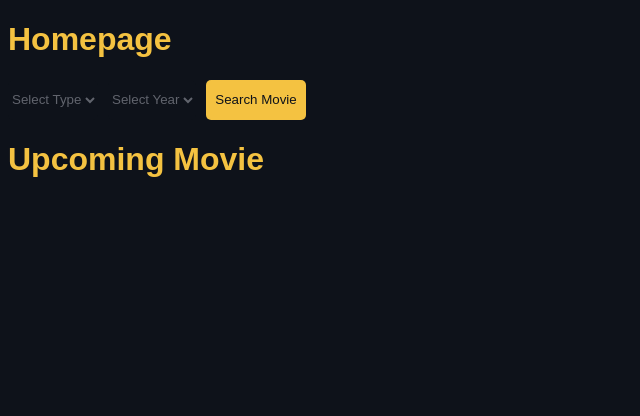
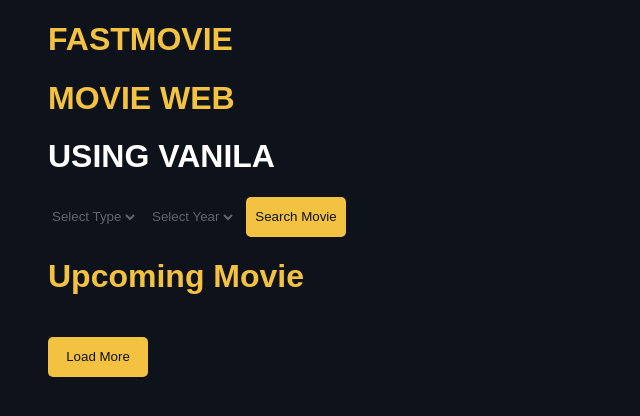
Before and after one commit to ilhamhafizha/list-film-api-js, a plain HTML site: page index.html in a window 1280 px wide. Shown: the whole page, without its empty margins (0-640 px from the left). Drawn offline with Linux system fonts and the light colour scheme; no server answers.

Commit message:
feat(homepage): implement load more functionality and improve movie list rendering

```diff
--- a/components/UI/button/index.js
+++ b/components/UI/button/index.js
@@ -1,11 +1,12 @@
 class Button {
   constructor(props) {
-    const { text, variant, onclick, disabled } = props;
+    const { text, variant, onclick, disabled, className } = props;
     this.handleClick = this.handleClick.bind(this);
     this.variant = variant;
     this.text = text;
     this.onclick = onclick;
     this.disabled = disabled;
+    this.className = className;
   }
 
   handleClick() {
@@ -19,7 +20,7 @@ class Button {
   render() {
     const button = document.createElement("button");
     button.innerHTML = this.text;
-    button.className = `btn btn-${this.variant}`;
+    button.className = `btn btn-${this.variant} ${this.className}`;
     button.disabled = this.disabled;
     button.addEventListener("click", this.handleClick.bind(this));
     return button;
--- a/components/UI/typography/index.js
+++ b/components/UI/typography/index.js
@@ -1,8 +1,9 @@
 class Typography {
   constructor(props) {
-    const { variant, children } = props;
+    const { variant, children, className } = props;
     this.variant = variant;
     this.children = children;
+    this.className = className;
   }
   VARIANTS = {
     h1: "h1",
@@ -16,6 +17,7 @@ class Typography {
 
   render() {
     const TypographyContainer = document.createElement(this.VARIANTS[this.variant]);
+    TypographyContainer.className = this.className;
     TypographyContainer.innerHTML = this.children;
     return TypographyContainer;
   }
--- a/components/container/MovieList/index.js
+++ b/components/container/MovieList/index.js
@@ -1,11 +1,14 @@
+import Button from "../../UI/button/index.js";
 import MovieItem from "../MovieItem/inde.js";
 
 class MovieList {
   constructor(props) {
-    const { movieItems } = props;
+    const { movieItems, loadMoreMovie } = props;
     this.movieItems = movieItems;
     this.movieContainer = document.createElement("div");
+    this.movieWrapper = document.createElement("div");
     this.movieContainer.className = "movie-list";
+    this.loadMoreMovie = loadMoreMovie;
   }
 
   render() {
@@ -17,7 +20,19 @@ class MovieList {
       this.movieContainer.appendChild(movieTitle.render());
     });
 
-    return this.movieContainer;
+    this.movieWrapper.appendChild(this.movieContainer);
+    this.movieWrapper.appendChild(
+      new Button({
+        text: "Load More",
+        variant: "primary",
+        onclick: () => {
+          this.loadMoreMovie();
+        },
+        className: "load-more",
+      }).render()
+    );
+
+    return this.movieWrapper;
   }
 }
 
--- a/components/pages/homepage/index.js
+++ b/components/pages/homepage/index.js
@@ -11,6 +11,7 @@ class Homepage {
       FilterType: "",
       FilterYear: "",
       movieList: [],
+      page: 1,
     };
     this.homeContainer = document.createElement("div");
     this.init();
@@ -26,29 +27,52 @@ class Homepage {
     this.render();
   }
 
-  getDataMovie() {
+  getDataMovie(pageParam = 1, type = "get") {
     this.setState({ isLoading: true });
-    let urlPath = "titles/x/upcoming?limit=4";
+    const page = type === "get" ? 1 : pageParam;
+    let urlPath = `titles/x/upcoming?limit=4&page=${page}`;
 
     // add params
     if (this.state.FilterType !== "") {
       urlPath += `&titleType=${this.state.FilterType}`;
-    } else if (this.state.FilterYear !== "") {
+    }
+    if (this.state.FilterYear !== "") {
       urlPath += `&year=${this.state.FilterYear}`;
     }
 
-    fetchApi("GET", urlPath).then((data) => {
-      this.setState({
-        movieList: data.results,
+    fetchApi("GET", urlPath)
+      .then((data) => {
+        if (type === "get") {
+          this.setState({
+            movieList: data.results,
+          });
+        } else {
+          this.setState({
+            movieList: [...this.state.movieList, ...data.results],
+          });
+        }
+      })
+      .finally(() => {
+        this.setState({ isLoading: false });
       });
-      this.setState({ isLoading: false });
-    });
+  }
+
+  loadMoreMovie() {
+    const nextPage = this.state.page + 1; // Hitung halaman berikutnya
+    this.setState({ isLoading: true, page: nextPage }); // Perbarui state
+    this.getDataMovie(nextPage, "load"); // Gunakan nilai nextPage
   }
 
   render() {
     this.homeContainer.innerHTML = "";
-    const title = new Typography({ variant: "h1", children: "Homepage" });
+    const title = new Typography({ variant: "h1", children: "FASTMOVIE" });
     this.homeContainer.appendChild(title.render());
+
+    const caption1 = new Typography({ variant: "h1", children: "MOVIE WEB" });
+    this.homeContainer.appendChild(caption1.render());
+
+    const caption2 = new Typography({ variant: "h1", children: "USING VANILA", className: "caption2" });
+    this.homeContainer.appendChild(caption2.render());
 
     this.homeContainer.appendChild(
       new FilterMovie({
@@ -59,9 +83,17 @@ class Homepage {
         year: this.state.FilterYear,
       }).render()
     );
+
     const titleUpComing = new Typography({ variant: "h1", children: "Upcoming Movie" });
     this.homeContainer.appendChild(titleUpComing.render());
-    this.homeContainer.appendChild(new MovieList({ movieItems: this.state.movieList }).render());
+
+    this.homeContainer.appendChild(
+      new MovieList({
+        movieItems: this.state.movieList,
+        loadMoreMovie: () => this.loadMoreMovie(),
+      }).render()
+    );
+
     return this.homeContainer;
   }
 }
--- a/style/index.css
+++ b/style/index.css
@@ -5,6 +5,7 @@ body {
   color: var(--primary-color);
   font-family: var(--primary-font);
   background-color: var(--primary-bg);
+  padding: 0 40px;
 }
 
 .btn {
@@ -21,6 +22,10 @@ body {
   background-color: var(--secondary-color);
   color: var(--white-color);
   cursor: not-allowed;
+}
+
+.caption2 {
+  color: var(--white-color);
 }
 
 .form-select {
@@ -48,9 +53,9 @@ body {
 
 .movie-list {
   display: flex;
-  /* overflow-x: scroll; */
+  flex-wrap: wrap;
   gap: 20px;
-  justify-content: flex-start;
+  justify-content: space-between;
   margin-top: 20px;
 }
 
@@ -65,4 +70,10 @@ body {
   width: 400px;
   height: 720px;
   border-radius: 20px;
+
+  margin-bottom: 40px;
 }
+
+.load-more {
+  margin-top: 20px;
+}
```
